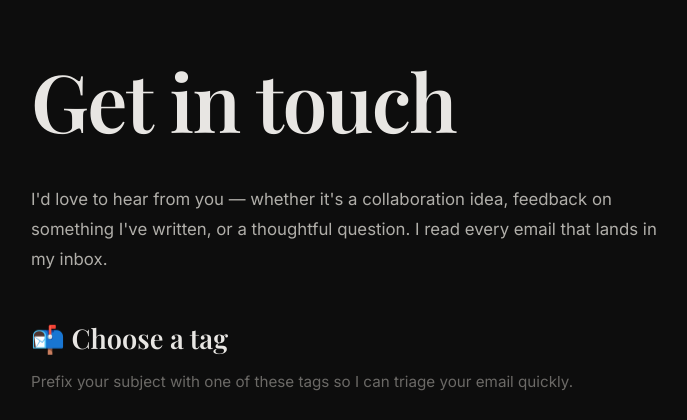
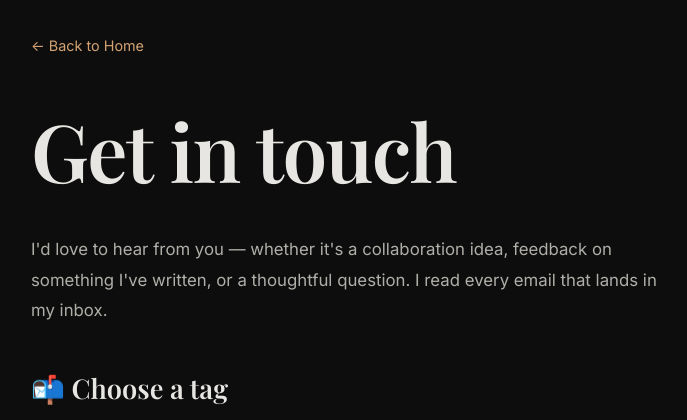
Before and after one commit to SandeepKumarKuanar/personal-blog, a Flask app: page /contact in a window 1280 px wide. Shown: the top 420 px of the page, without its empty margins (253-940 px from the left). Run offline with Flask 3, Linux system fonts and the light colour scheme; some web fonts are replaced.

Commit message:
I completely forgot to add the way to go back into the main page from contacts page, now I am adding it

```diff
--- a/app/templates/contact.html
+++ b/app/templates/contact.html
@@ -2,6 +2,11 @@
 {% block content %}
 <div class="contact-page">
   <div class="contact-container">
+    <!-- ===== BACK LINK ===== -->
+    <a href="{{ url_for('main_page') }}" class="back-link">
+      ← Back to Home
+    </a>
+
     <!-- HEADER -->
     <header class="contact-header">
       <h1>Get in touch</h1>
```
